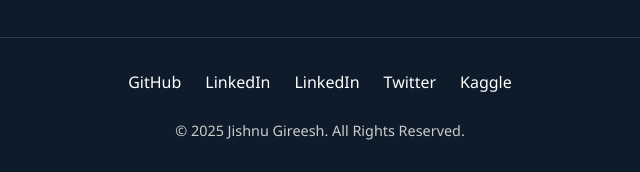
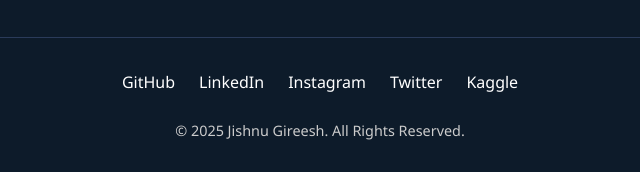
Before and after one commit to JISHNU-GIREESH/JD-profile, a plain HTML site: page index.html in a window 1280 px wide. Shown: the part 6581-6753 px from the top of the page, 320-960 px from the left. Drawn offline with nearby package versions, Linux system fonts and the light colour scheme.

Commit message:
Add Instagram link (hero, contact, footer)

```diff
--- a/index.html
+++ b/index.html
@@ -1973,7 +1973,7 @@
             <div class="footer-links">
                 <a href="https://github.com/JISHNU-GIREESH" target="_blank" rel="noopener" aria-label="GitHub profile">GitHub</a>
                 <a href="https://www.linkedin.com/in/jishnu-gireesh-nk-41a4a4292/" target="_blank" rel="noopener" aria-label="LinkedIn profile">LinkedIn</a>
-                <a href="https://www.instagram.com/_jishnu_25_vj/?__pwa=1" target="_blank" rel="noopener" aria-label="LinkedIn profile">LinkedIn</a>
+                <a href="https://www.instagram.com/_jishnu_25_vj/?__pwa=1" target="_blank" rel="noopener" aria-label="LinkedIn profile">Instagram</a>
                 <a href="https://twitter.com/yourusername" target="_blank" rel="noopener" aria-label="Twitter profile">Twitter</a>
                 <a href="https://www.kaggle.com/jishnugireeshnk" target="_blank" rel="noopener" aria-label="Kaggle profile">Kaggle</a>
             </div>
```
